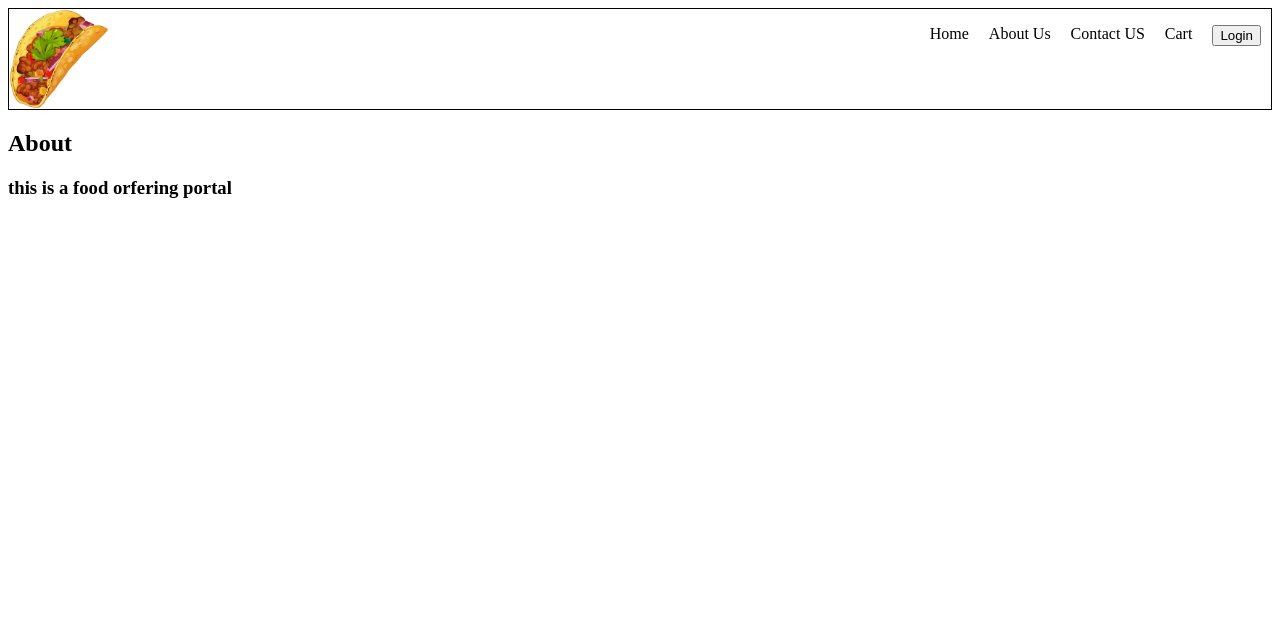
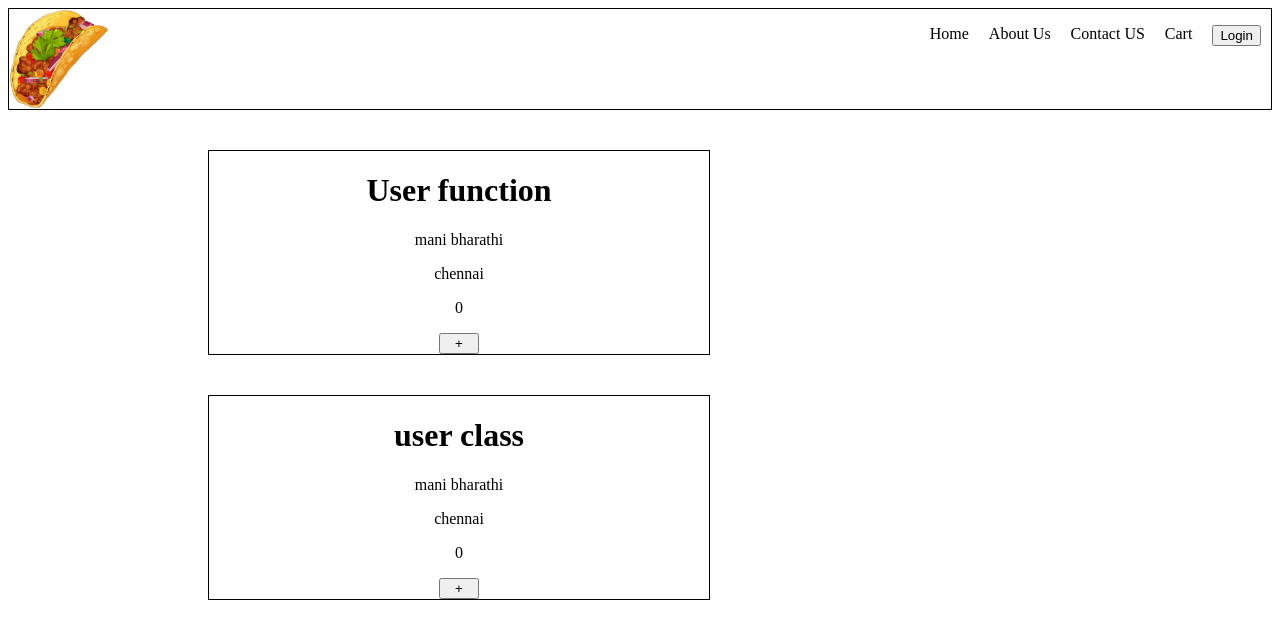
Before and after one commit to manibharathis/Swiggyclone, a React (Vite) app: page /about in a window 1280 px wide. Shown: the top 638 px of the page. Built offline with nearby package versions, Linux system fonts and the light colour scheme.

Commit message:
class components

```diff
--- a/index.css
+++ b/index.css
@@ -87,3 +87,16 @@
     text-decoration: none;
      color: inherit;
 }
+.user-card{
+    border: 1px solid black;
+     width: 500px;
+     height: auto;
+     margin-left:200px;
+     margin-top:40px;
+     text-align: center;
+
+
+}
+.button{
+    width: 40px;
+}
--- a/src/components/About.js
+++ b/src/components/About.js
@@ -1,8 +1,10 @@
+import User from "./User"
+import UserClass from "./UserClass"
 const About=()=>{
     return(
         <div>
-            <h2>About</h2>
-            <h3>this is a food orfering portal</h3>
+            <User name="mani bharathi"city="chennai" />
+             <UserClass name="mani bharathi"city="chennai" />
         </div>
     )
 }
--- /dev/null
+++ b/src/components/User.js
@@ -0,0 +1,17 @@
+import { useState } from "react"
+const User=({name,city})=>{
+    const [count,setCount] = useState(0)
+    const [count1,setCount1] = useState(1)
+    return(
+        <div className="user-card">
+            <h1 >{"User function "}</h1>
+            <p>{name}</p>
+            <p>{city}</p>
+            <p>{count}</p>
+
+            <button onClick={()=>{setCount(count+1)}} className="button">+</button>
+        </div>
+    )
+}
+
+export default User
--- /dev/null
+++ b/src/components/UserClass.js
@@ -0,0 +1,30 @@
+import React from 'react'
+class UserClass extends React.Component{
+    constructor(props){
+        super(props);
+        this.state = {
+            count: 0,
+            count1:1
+       }
+    }
+
+    render(){
+     const   {name,city} = this.props;
+     const {count,count1} = this.state;
+        return(
+            <div className='user-card'>
+                <h1>{"user class"}</h1>
+                <p>{name}</p>
+                <p>{city}</p>
+                <p>{count}</p>
+                <button className='button' onClick={()=>{
+                    this.setState({
+                        count:this.state.count+1
+                    })
+                }}>+</button>
+            </div>
+        )
+    }
+}
+
+export default UserClass
```
